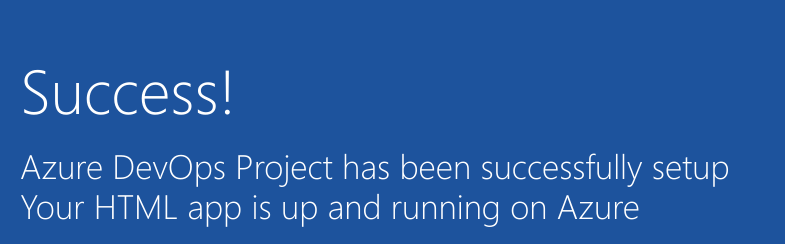
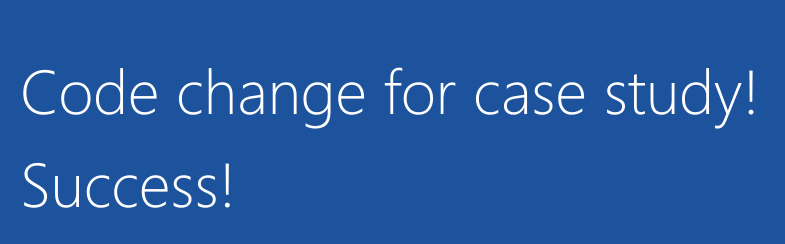
Before and after one commit to neeraj0000/neeraj_repo, a plain HTML site: page sample-project/index.html in a window 1280 px wide. Shown: the part 325-569 px from the top of the page, 205-990 px from the left. Drawn offline with Linux system fonts and the light colour scheme.

Commit message:
changes by neeraj bhartiya

```diff
--- a/sample-project/index.html
+++ b/sample-project/index.html
@@ -18,6 +18,8 @@
             </a>
         </div>
             <div class="content-body">
+<div class="success-text">Code change for case study!</div>
+
                 <div class="success-text">Success!</div>
                 <div class="description line-1"> Azure DevOps Project has been successfully setup</div>
                 <div class="description line-2"> Your HTML app is up and running on Azure</div>
```
Also changed, not shown: sample-project/readme.txt (added).
